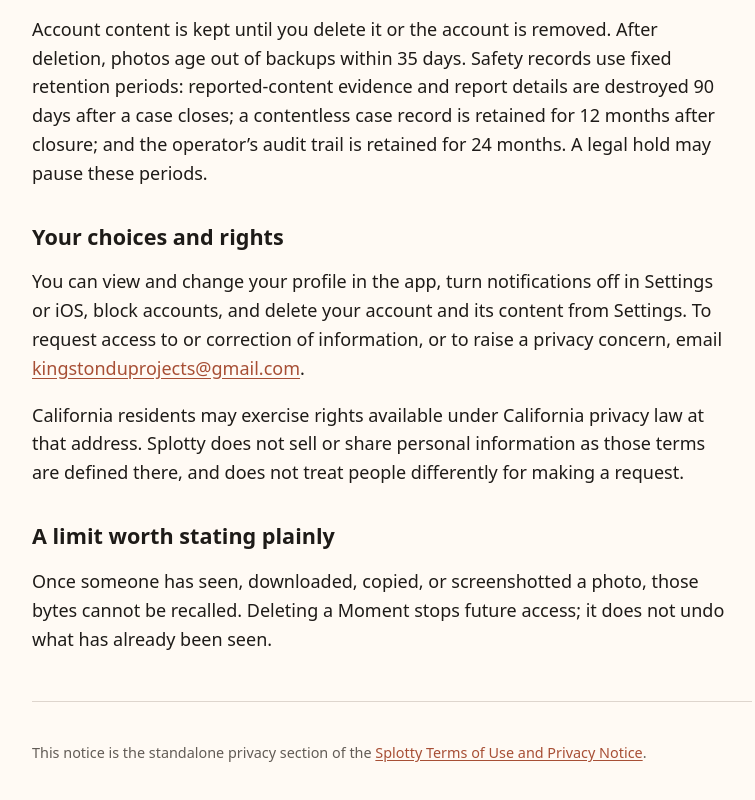
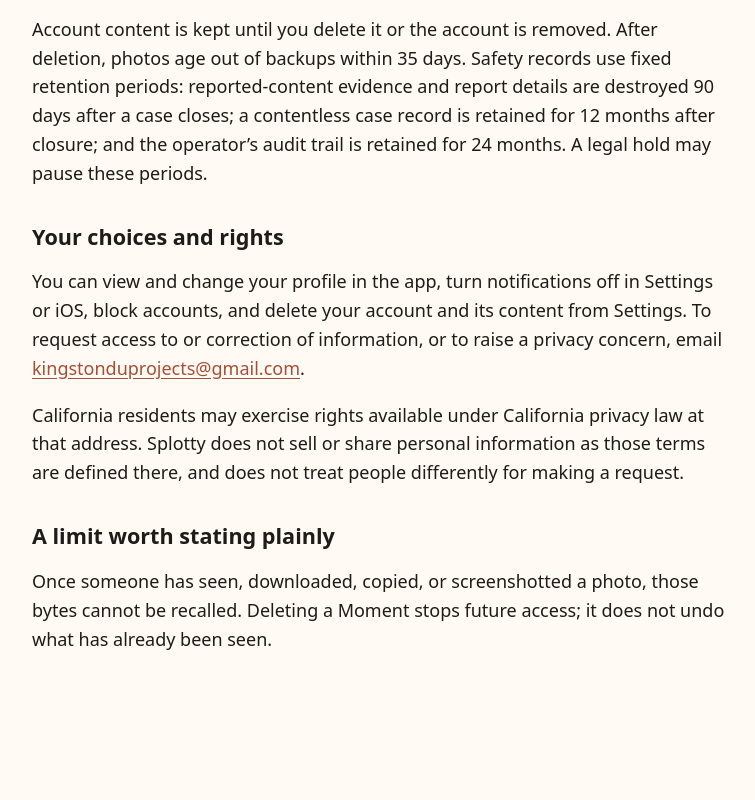
Before and after one commit to kingston-du/splotty-privacy-policy, a plain HTML site: page index.html in a window 1280 px wide. Shown: the part 1474-2274 px from the top of the page, without its empty margins (248-1003 px from the left). After the commit the page ends 2209 px from the top, so only its background shows below. Drawn offline with Linux system fonts and the light colour scheme.

Commit message:
Update index.html

```diff
--- a/index.html
+++ b/index.html
@@ -81,9 +81,6 @@
       <h2>A limit worth stating plainly</h2>
       <p>Once someone has seen, downloaded, copied, or screenshotted a photo, those bytes cannot be recalled. Deleting a Moment stops future access; it does not undo what has already been seen.</p>
 
-      <footer>
-        <p>This notice is the standalone privacy section of the <a href="terms.md">Splotty Terms of Use and Privacy Notice</a>.</p>
-      </footer>
     </main>
   </body>
 </html>
```
